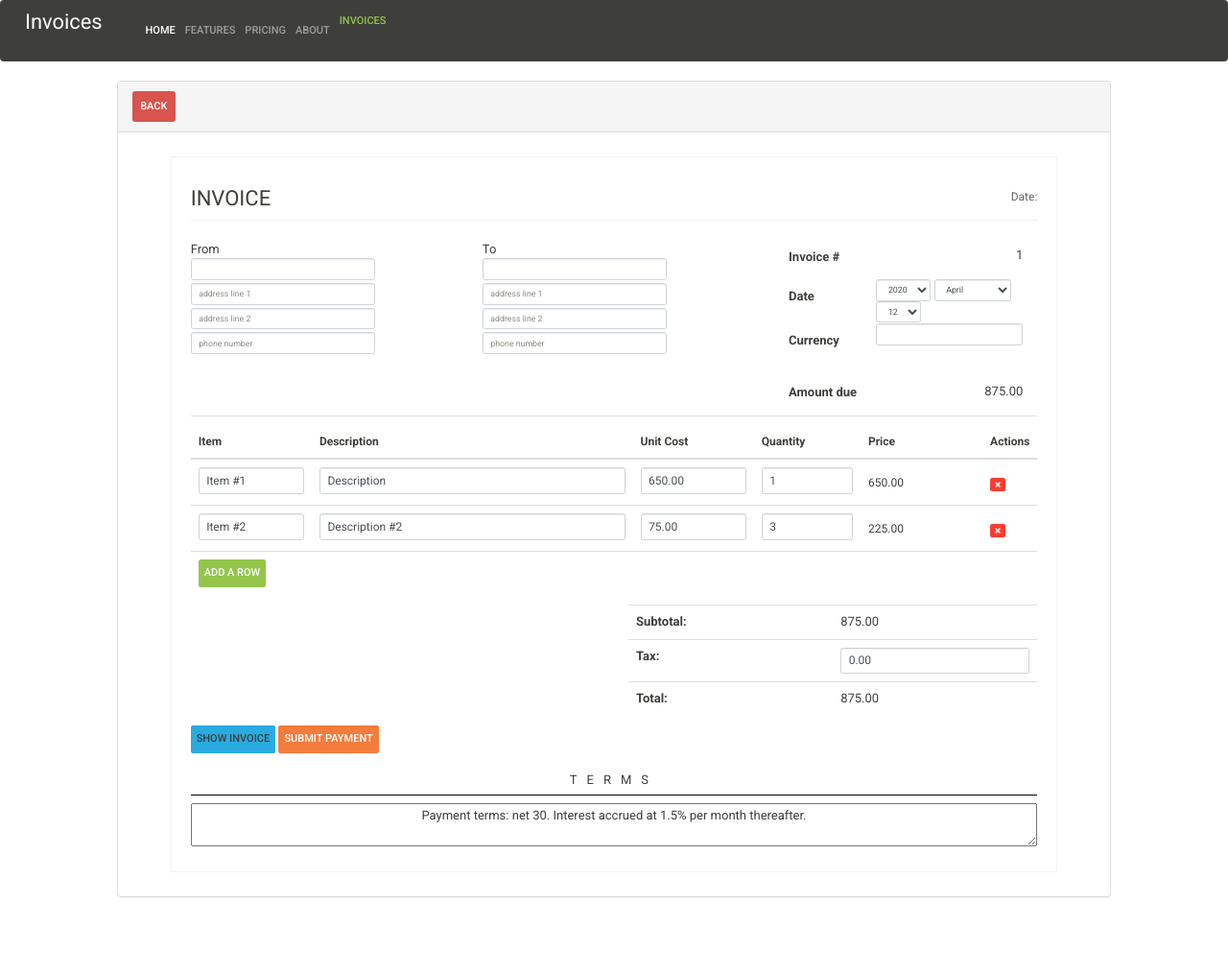
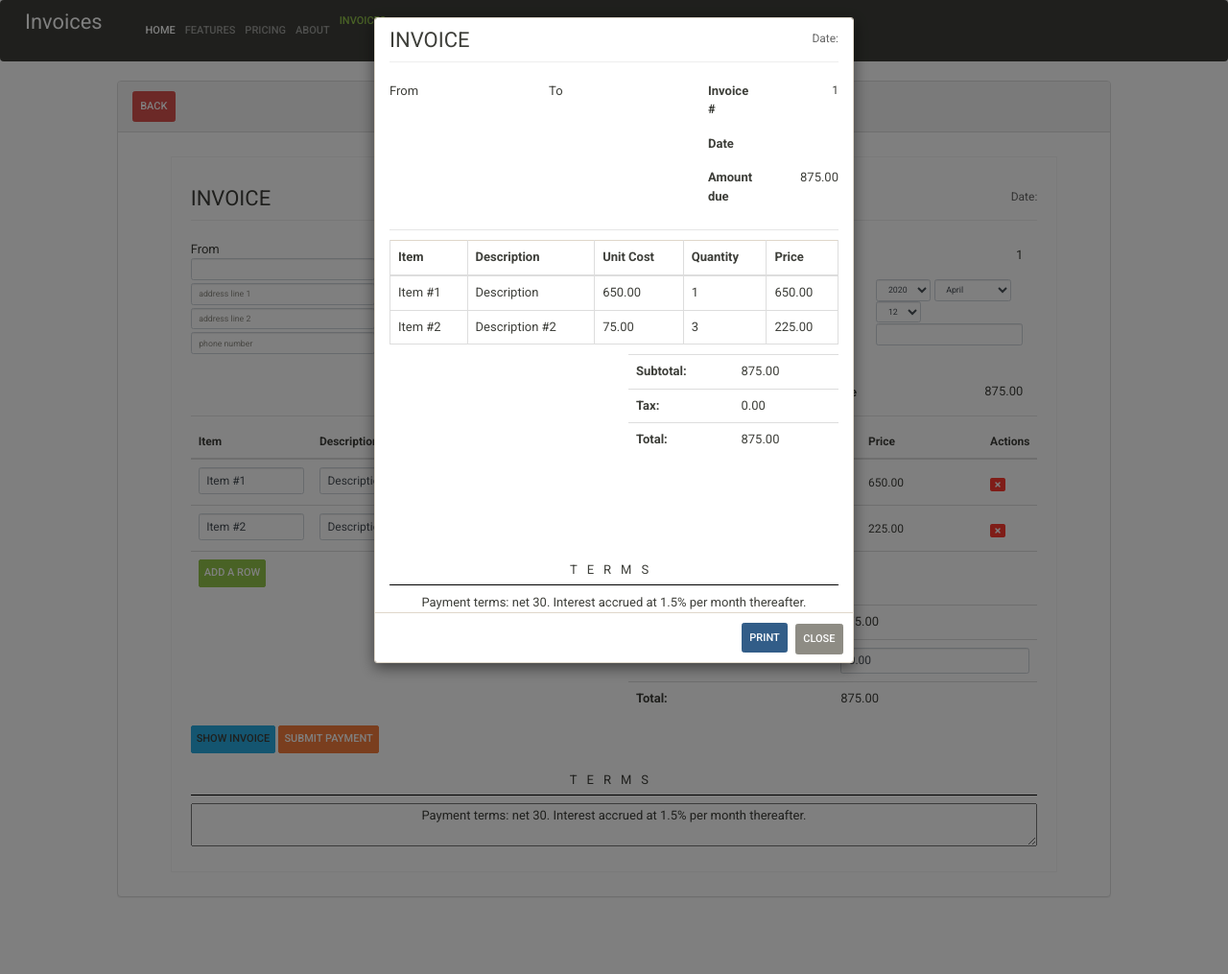
Before and after one commit to maya88en/Invoices, a Rails app: page /invoices/new in a window 1280 px wide, after a click on "SHOW INVOICE". Shown: the whole page at 96% size. Run offline with Rails 7, Linux system fonts and the light colour scheme; data that the repository does not hold is empty; style sheets or scripts are compiled from the project's sources; some libraries are stand-ins or nearby versions.

Commit message:
add show invoice

```diff
--- a/app/assets/javascripts/invoices.js
+++ b/app/assets/javascripts/invoices.js
@@ -33,3 +33,15 @@ function bind1() {
 	$('.cost').blur(update_price);
 	$('.qty').blur(update_price);
 }
+
+function bind(main, modal) {
+	var n = main.val();
+	modal.empty();
+	modal.append(n);
+}
+
+function bind2(main, modal) {
+	var n = main.text();
+	modal.empty();
+	modal.append(" " + n);
+}
--- a/app/assets/javascripts/main.js
+++ b/app/assets/javascripts/main.js
@@ -32,4 +32,38 @@ $(document).ready(function(){
 		$('#invoice_total1').empty();
 		$('#invoice_total1').val(Number(e));
 	});
+
+	$('body').on('click', '#invoice_button', function(){
+		for (var i =1; i < 11; i++){
+			var id = i.toString();
+			bind($('#' + id), $("#modal_" + id));
+		}
+
+		bind2($('#subtotal'), $("#modal_subtotal"));
+		bind2($('#invoice_number'), $("#modal_invoice_number"));
+
+		var rows = $('.item-row');
+		$("#modal_tbody").empty();
+
+		for (i = 0; i < rows.length; i++){
+			var row = rows[i];
+			var name = $(row).find(".item_name").val();
+			$('#modal_tbody').append('<tr class="modal-item-row"></tr>');
+			$('.modal-item-row:last').append('<td>' + name + '</td>');
+
+			var desc = $(row).find(".item_desc").val();
+			$('.modal-item-row:last').append('<td>' + desc + '</td>');
+
+			var cost = $(row).find(".cost").val();
+			$('.modal-item-row:last').append('<td>' + cost + '</td>');
+
+			var qty = $(row).find(".qty").val();
+			$('.modal-item-row:last').append('<td>' + qty + '</td>');
+
+			var price = $(row).find(".price").text();
+			var curr = $('#invoice_currency').val();
+			$('.modal-item-row:last').append('<td>' + price + ' ' + '<span>' + curr + '</span></td>');
+		}
+
+	});
 });
--- a/app/assets/stylesheets/application.css.scss
+++ b/app/assets/stylesheets/application.css.scss
@@ -3,6 +3,7 @@
 @import "bootstrap";
 @import url("https://fonts.googleapis.com/css?family=Source+Sans+Pro:300,400,700,400italic");
 @import "invoices";
+@import "print";
 /*!
  * bootswatch v3.4.1
  * Homepage: http://bootswatch.com
--- a/app/views/invoices/_form.html.erb
+++ b/app/views/invoices/_form.html.erb
@@ -135,14 +135,15 @@
   <% end %>
 </div>
 
-<div class="modal fade" id="invoice_modal" tabindex="-1" role="dialog" aria-labelledby="myLargeModalLabel">
-  <div class="modal-dialog modal-lg">
-    <div class="modal-content" style="width:920px">
-      <div class="container-fluid invoice_wrapper" style="margin:10px" id="print-me">
-        <%= render 'invoice' %>
-      </div>
+<div class="modal" id="invoice_modal">
+  <div class="modal-dialog" role="document">
+    <div class="modal-content">
+        <div class="container-fluid invoice_wrapper" id="print-me">
+              <%= render 'invoice' %>
+        </div>
       <div class="modal-footer">
-        <button class="btn btn-primary" onclick="printDiv('print-me')">Print</button>
+        <button type="button" class="btn btn-primary">Print</button>
+        <button type="button" class="btn btn-secondary" data-dismiss="modal">Close</button>
       </div>
     </div>
   </div>
--- a/app/views/invoices/_invoice.html.erb
+++ b/app/views/invoices/_invoice.html.erb
@@ -0,0 +1,99 @@
+<div class="row">
+  <div class="col-xs-12">
+    <h3 class="page-header">
+      INVOICE
+      <small class="pull-right">Date: <span class="invoice_header_date"></span></small>
+    </h3>
+  </div><!-- /.col -->
+</div>
+                <!-- info row -->
+<div class="row invoice-info">
+  <div class="col-xs-4 invoice-col">
+    From
+    <address>
+      <div id= "modal_1" class="bold"></div>
+      <div id= "modal_2"></div>
+      <div id= "modal_3"></div>
+      <div id= "modal_4"></div>
+
+    </address>
+  </div><!-- /.col -->
+
+  <div class="col-xs-4 invoice-col">
+    To
+    <address>
+      <div id= "modal_5"></div>
+      <div id= "modal_6"></div>
+      <div id= "modal_7"></div>
+      <div id= "modal_8"></div>
+    </address>
+  </div><!-- /.col -->
+
+  <div class="col-xs-4 invoice-col">
+    <form class="form-horizontal">
+      <div class="form-group">
+        <div class="col-xs-5"><label>Invoice #</label></div>
+        <div class="col-xs-7"><p id="modal_invoice_number" class="pull-right"></p></div>
+      </div>
+
+      <div class="col-xs-12"></div>
+
+      <div class="form-group">
+        <div class="col-xs-4"><label>Date</label></div>
+        <div class="col-xs-8"><span class="invoice_header_date pull-right"></span></div>
+      </div>
+
+      <div class="col-xs-12"></div>
+
+      <div class="form-group">
+        <div class="col-xs-5 invoice_space"><label>Amount due</label></div>
+        <div class="col-xs-7 invoice_space bold" style="text-align:right"><span class="due">875.00</span><span class="subtotal_currency"></span></div>
+      </div>
+    </form>
+  </div><!-- /.col -->
+</div><!-- /.row -->
+
+<div class="row">
+	<div class="col-xs-12">
+    <hr>
+		<table class="table table-bordered" id="modal_items">
+		  <thead>
+		    <th class="item-name">Item</th>
+		    <th class="description">Description</th>
+		    <th class="unit">Unit Cost</th>
+	      <th class="quantity">Quantity</th>
+	      <th class="units">Price</th>
+		  </thead>
+
+		  <tbody id="modal_tbody">
+		  </tbody>
+		</table>
+
+	</div>
+</div>
+
+<div class="row">
+	<div class="col-xs-6 col-xs-offset-6">
+    <div class="">
+      <table class="table" id="modal_totals">
+        <tr>
+          <th style="width:50%">Subtotal:</th>
+          <td><span id="modal_subtotal"></span><span class="subtotal_currency"></span></td>
+        </tr>
+        <tr>
+          <th>Tax:</th>
+          <td><span id="modal_9"></span><span class="subtotal_currency"></span></td>
+        </tr>
+        <tr>
+          <th>Total:</th>
+          <td class="balance"><span class="due">875.00</span><span class="subtotal_currency"></span></td>
+        </tr>
+      </table>
+    </div>
+  </div><!-- /.col -->
+</div>
+
+<div id="modal_terms">
+	<h5>Terms</h5>
+	<span id="modal_10"></span>
+</div>
```
Also changed, not shown: app/assets/stylesheets/print.scss (added, +33 -0 lines).
